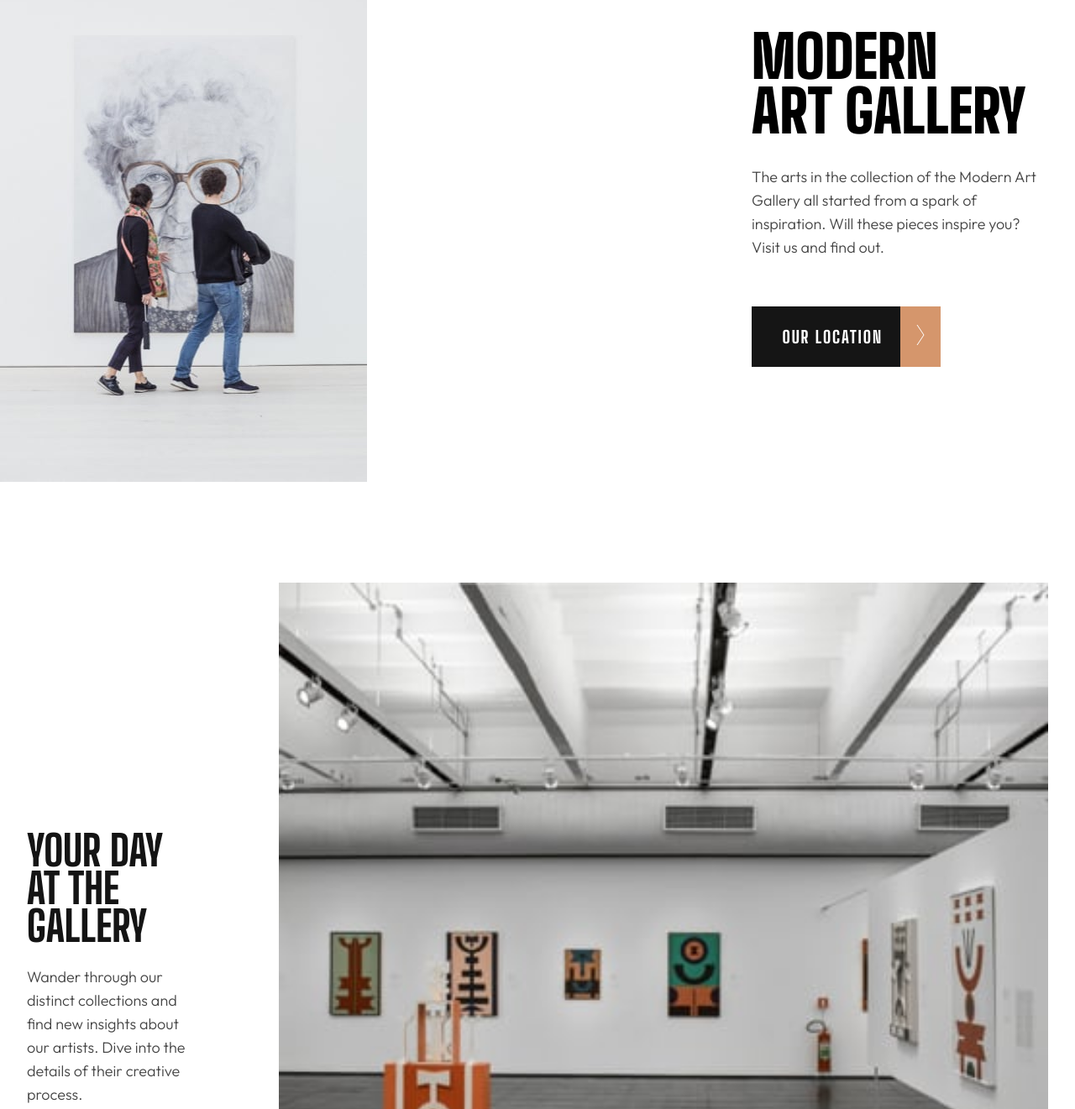
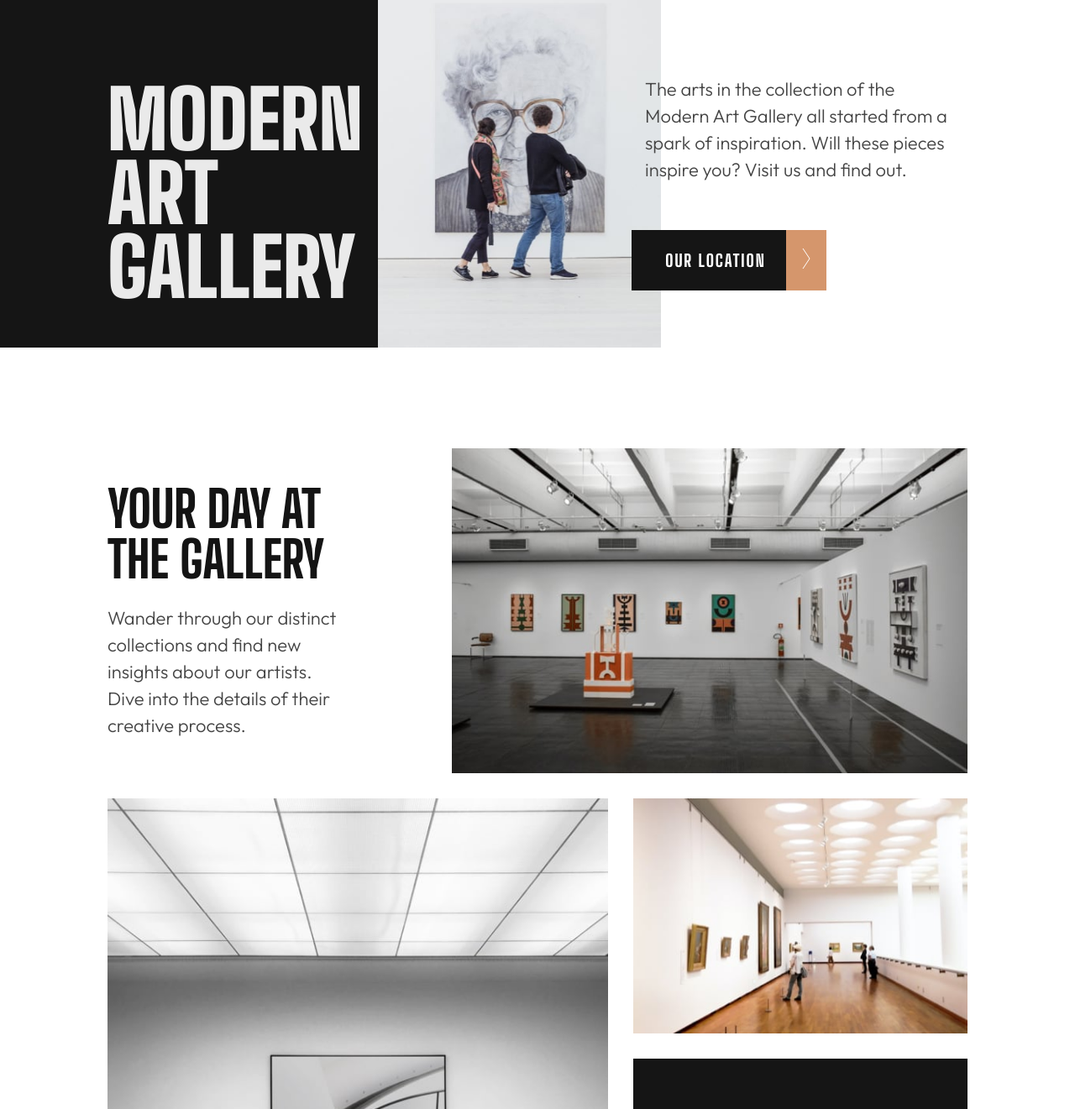
Before and after one commit to EseAlli/art-gallery, a plain HTML site: page index.html in a window 1280 px wide. Shown: the part 126-1447 px from the top of the page at 84% size. Drawn offline with Linux system fonts and the light colour scheme.

Commit message:
home completed

```diff
--- a/index.html
+++ b/index.html
@@ -17,6 +17,12 @@
     <header>
       <picture>
         <source
+          media="(min-width:1440px)"
+          srcset="./assets/desktop/image-hero@2x.jpg"
+        />
+        <source srcset="./assets/desktop/image-hero.jpg media="(min-width:
+        1024px)" />
+        <source
           srcset="./assets/tablet/image-hero.jpg"
           media="(min-width: 768px)"
         />
@@ -24,17 +30,27 @@
       </picture>
       <section>
         <h1>Modern Art Gallery</h1>
-        <p>
-          The arts in the collection of the Modern Art Gallery all started from
-          a spark of inspiration. Will these pieces inspire you? Visit us and
-          find out.
-        </p>
-        <a href="./location.html">Our location</a>
+        <div>
+          <p>
+            The arts in the collection of the Modern Art Gallery all started
+            from a spark of inspiration. Will these pieces inspire you? Visit us
+            and find out.
+          </p>
+          <a href="./location.html">Our location</a>
+        </div>
       </section>
     </header>
     <main>
       <section class="grid-1">
         <picture>
+          <source
+            media="(min-width: 1440px)"
+            srcset="./assets/desktop/image-grid-1@2x.jpg"
+          />
+          <source
+            media="(min-width: 1024px)"
+            srcset="./assets/desktop/image-grid-1.jpg"
+          />
           <source
             media="(min-width: 768px)"
             srcset="./assets/tablet/image-grid-1.jpg"
@@ -52,12 +68,28 @@
       <section class="grid-2">
         <picture class="grid-img">
           <source
+            media="(min-width: 1440px)"
+            srcset="./assets/desktop/image-grid-2@2x.jpg"
+          />
+          <source
+            media="(min-width: 1024px)"
+            srcset="./assets/desktop/image-grid-2.jpg"
+          />
+          <source
             media="(min-width: 768px)"
             srcset="./assets/tablet/image-grid-2.jpg"
           />
           <img src="./assets/mobile/image-grid-2.jpg" />
         </picture>
         <picture class="grid-img-2">
+          <source
+            media="(min-width: 1440px)"
+            srcset="./assets/desktop/image-grid-3@2x.jpg"
+          />
+          <source
+            media="(min-width: 1024px)"
+            srcset="./assets/desktop/image-grid-3.jpg"
+          />
           <source
             media="(min-width: 768px)"
             srcset="./assets/tablet/image-grid-3.jpg"
@@ -66,7 +98,10 @@
         </picture>
 
         <div class="content">
-          <h2>Come &amp; be inspired</h2>
+          <h2>
+            Come &amp; be <br />
+            inspired
+          </h2>
           <p>
             We’re excited to welcome you to our gallery and see how our
             collections influence you.
--- a/style.css
+++ b/style.css
@@ -75,8 +75,17 @@ header a::after {
   justify-content: center;
 }
 
+header a:hover {
+  background-color: var(--primary-gold);
+  cursor: pointer;
+}
+
+header a:hover::after {
+  background-color: var(--primary-black);
+}
+
 main {
-  margin: 7.5rem 0;
+  margin: 7.5rem auto;
   display: flex;
   flex-direction: column;
   gap: 0.6875rem;
@@ -196,6 +205,11 @@ footer ul {
   align-items: center;
 }
 
+footer li:hover {
+  cursor: pointer;
+  background-color: var(--primary-gold);
+}
+
 @media (min-width: 768px) {
   header {
     display: flex;
@@ -220,6 +234,13 @@ footer ul {
   header p {
     width: 90%;
   }
+  main {
+    max-width: 90%;
+  }
+
+  main img {
+    width: 100%;
+  }
 
   section {
     padding: 0rem 2rem;
@@ -233,6 +254,8 @@ footer ul {
     display: grid;
     grid-template-columns: 300px 1fr;
     align-items: center;
+    justify-items: flex-start;
+    place-items: normal;
   }
 
   .grid-1 picture {
@@ -247,6 +270,7 @@ footer ul {
   .grid-2 {
     grid-template-areas: "img1 img2" "img1 section";
     gap: 0.75rem;
+    grid-template-columns: 3fr 2fr;
   }
 
   footer {
@@ -259,3 +283,120 @@ footer ul {
     margin: 0;
   }
 }
+
+@media (min-width: 1024px) {
+  header picture {
+    position: relative;
+    display: flex;
+    /* max-height: 800px; */
+  }
+
+  header img {
+    width: 38%;
+    object-fit: contain;
+  }
+
+  header picture::before {
+    content: "";
+    /* position: absolute; */
+    background-color: #151515;
+    width: 450px;
+  }
+
+  header section {
+    position: absolute;
+    display: flex;
+    max-width: 100%;
+    gap: 14rem;
+    width: 80%;
+    margin: 0 -1rem;
+    right: 0.75rem;
+    /* max-width: 1024px; */
+  }
+
+  header p {
+    font-size: 22px;
+    line-height: 32px;
+    margin: 1.5rem 1rem;
+  }
+
+  header div {
+    max-width: 400px;
+    /* margin-left: auto; */
+  }
+
+  h1 {
+    /* position: absolute; */
+    left: 10rem;
+    mix-blend-mode: difference;
+    color: white;
+    font-size: 80px;
+    line-height: 72px;
+    max-width: 450px;
+    top: 10rem;
+  }
+
+  main {
+    width: 85%;
+    gap: 1.875rem;
+  }
+
+  main img {
+    width: 100%;
+  }
+
+  section p {
+    font-size: 22px;
+    line-height: 32px;
+  }
+
+  h2 {
+    font-size: 60px;
+    line-height: 60px;
+  }
+
+  .grid-1 {
+    grid-template-columns: 2fr 3fr;
+    align-items: center;
+    margin: 0 auto;
+  }
+
+  .grid-1 div {
+    width: 70%;
+  }
+
+  .grid-2 {
+    gap: 1.875rem;
+  }
+
+  .content {
+    padding: 4.05rem 3rem;
+  }
+
+  footer {
+    justify-content: space-evenly;
+  }
+
+  footer .logo {
+    height: 58px;
+  }
+
+  footer p {
+    max-width: 425px;
+    font-size: 18px;
+    line-height: 28px;
+  }
+}
+
+@media (min-width: 1280px) {
+  header h1 {
+    font-size: 96px;
+    line-height: 88px;
+  }
+
+  header section {
+    top: 12rem;
+    right: 9rem;
+    gap: 19rem;
+  }
+}
```
